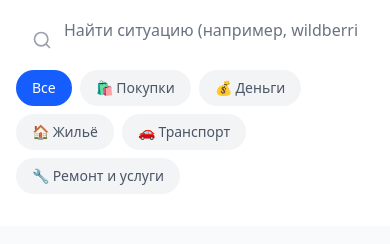
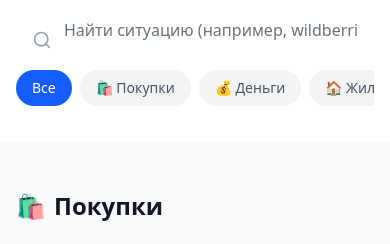
Before and after one commit to SpiritusMalus/LawDocs, a Next.js app in the folder frontend/: page /situations in a window 390 px wide. Shown: the part 435-679 px from the top of the page. Built offline with nearby package versions, Linux system fonts and the light colour scheme; no server answers.

Commit message:
fix: add horizontal scroll to category tabs on mobile (320-375px)

```diff
--- a/frontend/app/situations/situations-grid.tsx
+++ b/frontend/app/situations/situations-grid.tsx
@@ -1,6 +1,6 @@
 "use client";
 
-import { useState, useMemo } from "react";
+import React, { useState, useMemo } from "react";
 import { Search } from "lucide-react";
 import { SITUATIONS, CATEGORIES, type SituationCategory } from "@/lib/situations";
 import { SituationCard } from "@/components/situation-card";
@@ -49,10 +49,14 @@ export function SituationsGrid() {
               className="w-full pl-12 pr-4 py-3 border border-gray-200 rounded-lg text-gray-900 placeholder-gray-500 focus:outline-none focus:ring-2 focus:ring-blue-500"
             />
           </div>
-          <div className="flex gap-2 flex-wrap">
+          <div className="relative">
+            <div
+              className="flex gap-2 overflow-x-auto whitespace-nowrap pb-1 scrollbar-none"
+              style={{ WebkitOverflowScrolling: "touch" } as React.CSSProperties}
+            >
               <button
                 onClick={() => setActiveCategory(null)}
-              className={`px-4 py-2 rounded-full text-sm font-medium transition-colors ${
+                className={`shrink-0 px-4 py-2 rounded-full text-sm font-medium transition-colors ${
                   activeCategory === null
                     ? "bg-blue-600 text-white"
                     : "bg-gray-100 text-gray-600 hover:bg-gray-200"
@@ -64,7 +68,7 @@ export function SituationsGrid() {
                 <button
                   key={catId}
                   onClick={() => setActiveCategory(catId as SituationCategory)}
-                className={`px-4 py-2 rounded-full text-sm font-medium transition-colors ${
+                  className={`shrink-0 px-4 py-2 rounded-full text-sm font-medium transition-colors ${
                     activeCategory === catId
                       ? "bg-blue-600 text-white"
                       : "bg-gray-100 text-gray-600 hover:bg-gray-200"
@@ -73,6 +77,8 @@ export function SituationsGrid() {
                   {cat.icon} {cat.label}
                 </button>
               ))}
+            </div>
+            <div className="absolute right-0 top-0 h-full w-8 bg-gradient-to-l from-white to-transparent pointer-events-none" />
           </div>
         </div>
       </section>
```
Lines whose indentation alone changed are shown as unchanged.
